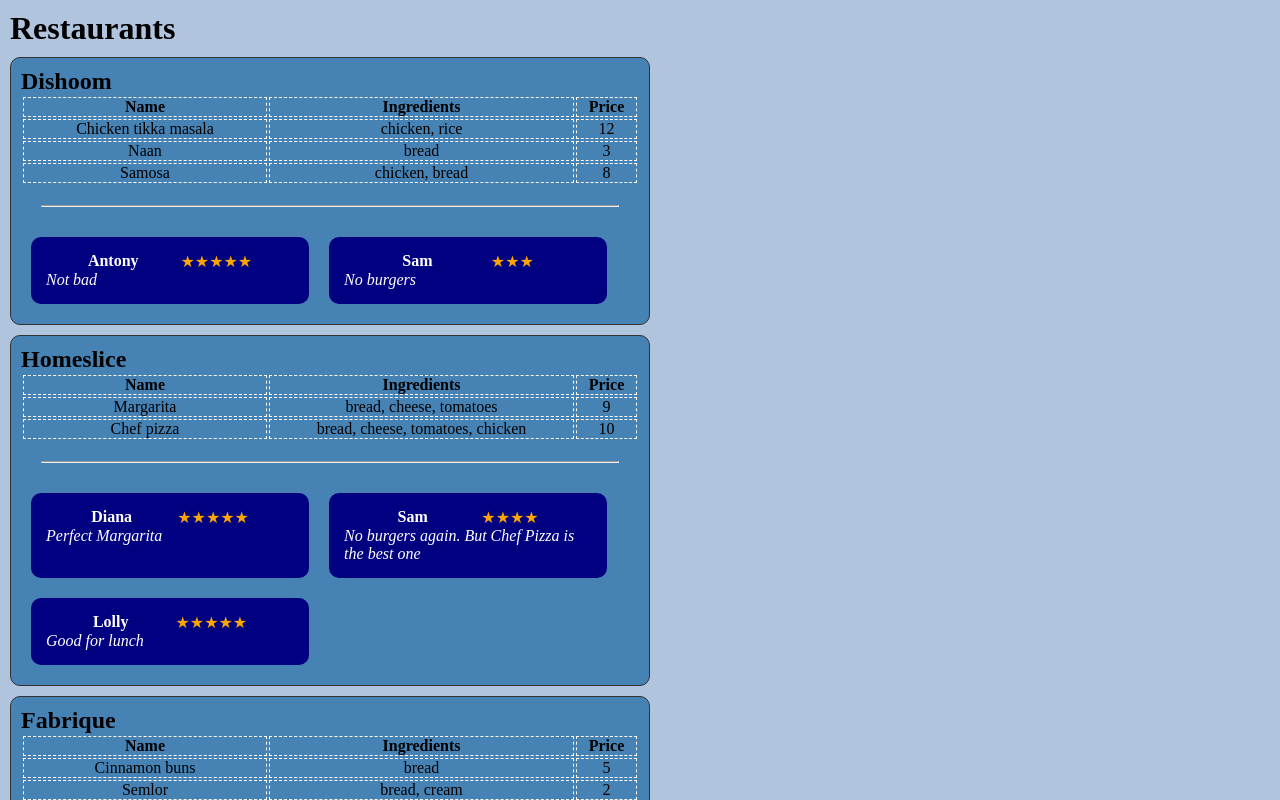
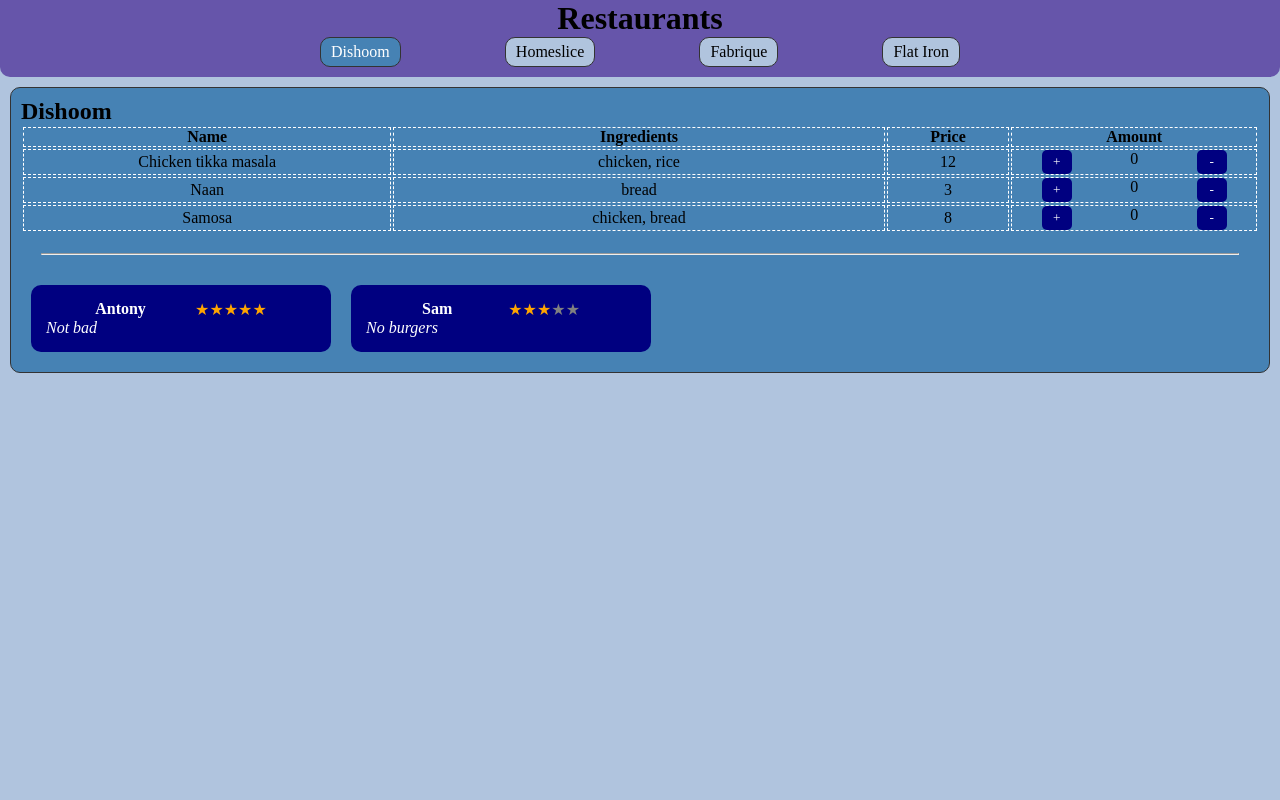
Before and after one commit to amv1017/learn-javascript-react-2024, a React (Vite) app: page / in a window 1280 px wide. Shown: the top 800 px of the page. Built offline with nearby package versions, Linux system fonts and the light colour scheme.

Commit message:
homework 3

```diff
--- a/eslint.config.js
+++ b/eslint.config.js
@@ -33,6 +33,7 @@
         "warn",
         { allowConstantExport: true },
       ],
+      "react/prop-types": 0, // https://github.com/jsx-eslint/eslint-plugin-react/blob/HEAD/docs/rules/prop-types.md
     },
   },
 ];
--- /dev/null
+++ b/src/App.jsx
@@ -0,0 +1,39 @@
+import { useState } from "react";
+import Restaurant from "./components/Restaurant";
+import { restaurants as restaurants_mock } from "./mocks";
+import Header from "./components/Header";
+import Footer from "./components/Footer";
+
+const App = ({ restaurants = restaurants_mock }) => {
+  const [active, setActive] = useState(
+    restaurants[0]?.id ? restaurants[0]?.id : "",
+  );
+  return (
+    <>
+      <Header />
+      <nav>
+        <ul className="nav">
+          {restaurants.map((restaurant) => (
+            <li
+              onClick={() => setActive(restaurant.id)}
+              className={`nav ${active === restaurant.id ? "active" : ""}`}
+              key={restaurant.id}
+            >
+              <span>{restaurant.name}</span>
+            </li>
+          ))}
+        </ul>
+      </nav>
+      {restaurants.map((restaurant) => (
+        <Restaurant
+          restaurant={restaurant}
+          isActive={active === restaurant.id}
+          key={restaurant.id}
+        />
+      ))}
+      <Footer />
+    </>
+  );
+};
+
+export default App;
--- /dev/null
+++ b/src/components/Footer.jsx
@@ -0,0 +1,3 @@
+const Footer = () => <footer>Favorite Restaurants</footer>;
+
+export default Footer;
--- /dev/null
+++ b/src/components/Header.jsx
@@ -0,0 +1,7 @@
+const Header = () => (
+  <header>
+    <h1>Restaurants</h1>
+  </header>
+);
+
+export default Header;
--- /dev/null
+++ b/src/components/Menu.jsx
@@ -0,0 +1,20 @@
+import MenuDish from "./MenuDish";
+
+export default function Menu({ menu }) {
+  return menu ? (
+    <table>
+      <tr>
+        <th>Name</th>
+        <th>Ingredients</th>
+        <th>Price</th>
+        <th>Amount</th>
+      </tr>
+
+      {menu.map((dish) => (
+        <MenuDish dish={dish} key={dish.id} />
+      ))}
+    </table>
+  ) : (
+    <span>menu not found</span>
+  );
+}
--- /dev/null
+++ b/src/components/MenuDish.jsx
@@ -0,0 +1,21 @@
+import { useState } from "react";
+
+const limitAmount = (amount, min = 0, max = 5) =>
+  amount < min ? min : amount > max ? max : amount;
+
+export default function MenuDish({ dish }) {
+  const [amount, setAmount] = useState(0);
+
+  return (
+    <tr>
+      <td width={"30%"}>{dish.name}</td>
+      <td width={"40%"}> {dish.ingredients.join(", ")}</td>
+      <td width={"10%"}>{dish.price}</td>
+      <td className="amount">
+        <button onClick={() => setAmount(limitAmount(amount + 1))}>+</button>
+        {amount}
+        <button onClick={() => setAmount(limitAmount(amount - 1))}>-</button>
+      </td>
+    </tr>
+  );
+}
--- /dev/null
+++ b/src/components/Restaurant.jsx
@@ -0,0 +1,18 @@
+import Menu from "./Menu";
+import Reviews from "./Reviews";
+
+export default function Restaurant({ restaurant, isActive }) {
+  if (!isActive) return <></>;
+
+  return (
+    <div className="restaurant" key={restaurant.id}>
+      <h2>{restaurant.name}</h2>
+
+      <Menu menu={restaurant.menu} />
+
+      <hr style={{ margin: "20px" }} />
+
+      <Reviews reviews={restaurant.reviews} />
+    </div>
+  );
+}
--- /dev/null
+++ b/src/components/Reviews.jsx
@@ -0,0 +1,28 @@
+const Stars = ({
+  rating,
+  paint = (l) => [...Array(l)].map(() => "★").join(""),
+}) => (
+  <div>
+    <span style={{ color: "orange" }}>{paint(+rating)}</span>
+    <span style={{ color: "grey" }}>{paint(5 - +rating)}</span>
+  </div>
+);
+
+const Reviews = ({ reviews }) =>
+  reviews ? (
+    <ul>
+      {reviews.map((e) => (
+        <li className="review" key={e.id}>
+          <p style={{ display: "flex", justifyContent: "space-evenly" }}>
+            <h4>{e.user}</h4>
+            <Stars rating={e.rating} />
+          </p>
+          <i>{e.text}</i>
+        </li>
+      ))}
+    </ul>
+  ) : (
+    <span>no reviews found</span>
+  );
+
+export default Reviews;
--- a/src/index.css
+++ b/src/index.css
@@ -7,19 +7,24 @@
 
 body {
   background: lightsteelblue;
+  position: relative;
+  min-height: 100vh;
 }
 
 .title {
   margin: 10px;
 }
 
-.part {
-  width: 50%;
+.restaurant {
   border: 1px #333 solid;
   border-radius: 10px;
   margin: 10px;
   padding: 10px;
   background: steelblue;
+}
+
+.part h2 {
+  text-align: center;
 }
 
 table {
@@ -42,10 +47,69 @@
 
 li {
   list-style: none;
-  width: 45%;
+}
+
+ul.nav {
+  justify-content: space-between;
+  place-self: center;
+  width: 50vw;
+}
+
+li.review {
+  width: 300px;
   padding: 15px;
   margin: 10px;
   border-radius: 10px;
   background: navy;
   color: #fff;
 }
+
+li.nav {
+  background: lightsteelblue;
+  color: #000;
+  border: 1px #333 solid;
+  border-radius: 10px;
+  padding: 5px 10px;
+  cursor: pointer;
+}
+
+li.nav.active {
+  background: steelblue;
+  color: #fff;
+}
+
+.amount {
+  display: flex;
+  justify-content: space-around;
+}
+
+.amount button {
+  border: none;
+  width: 30px;
+  background: navy;
+  color: #fff;
+  border-radius: 5px;
+  line-height: 1.5rem;
+}
+
+header {
+  text-align: center;
+  color: #000;
+  background: #65a;
+}
+
+nav {
+  background: #65a;
+  border-bottom-left-radius: 10px;
+  border-bottom-right-radius: 10px;
+  padding-bottom: 10px;
+}
+
+footer {
+  background: #65a;
+  color: #fff;
+  text-align: end;
+  position: absolute;
+  bottom: -50px;
+  width: 100%;
+}
--- a/src/main.jsx
+++ b/src/main.jsx
@@ -1,48 +1,5 @@
 import { createRoot } from "react-dom/client";
-import { restaurants } from "./mocks";
+import App from "./App";
 import "./index.css";
 
-createRoot(document.getElementById("root")).render(
-  <>
-    <div className="title">
-      <h1>Restaurants</h1>
-    </div>
-    {restaurants.map((restaurant) => (
-      <div className="part" key={restaurant.id}>
-        <h2>{restaurant.name}</h2>
-
-        <table>
-          <tr>
-            <th>Name</th>
-            <th>Ingredients</th>
-            <th>Price</th>
-          </tr>
-
-          {restaurant.menu.map((e) => (
-            <tr key={e.id}>
-              <td width={"40%"}>{e.name}</td>
-              <td>{e.ingredients.join(", ")}</td>
-              <td width={"10%"}>{e.price}</td>
-            </tr>
-          ))}
-        </table>
-
-        <hr style={{ margin: "20px" }} />
-
-        <ul>
-          {restaurant.reviews.map((e) => (
-            <li key={e.id}>
-              <p style={{ display: "flex", justifyContent: "space-evenly" }}>
-                <h4>{e.user}</h4>
-                <span style={{ color: "orange" }}>
-                  {[...Array(+e.rating)].map(() => "★").join("")}
-                </span>
-              </p>
-              <i>{e.text}</i>
-            </li>
-          ))}
-        </ul>
-      </div>
-    ))}
-  </>,
-);
+createRoot(document.getElementById("root")).render(<App />);
```
